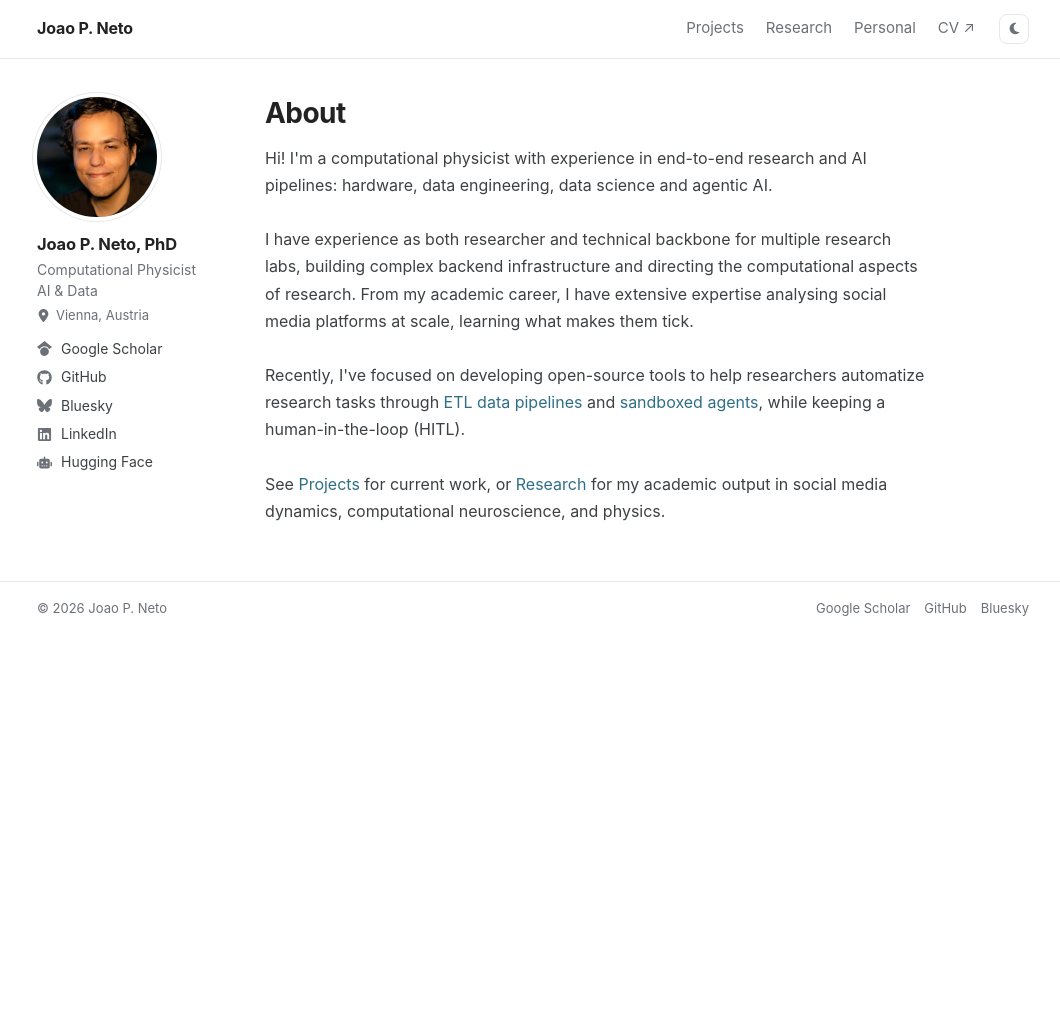
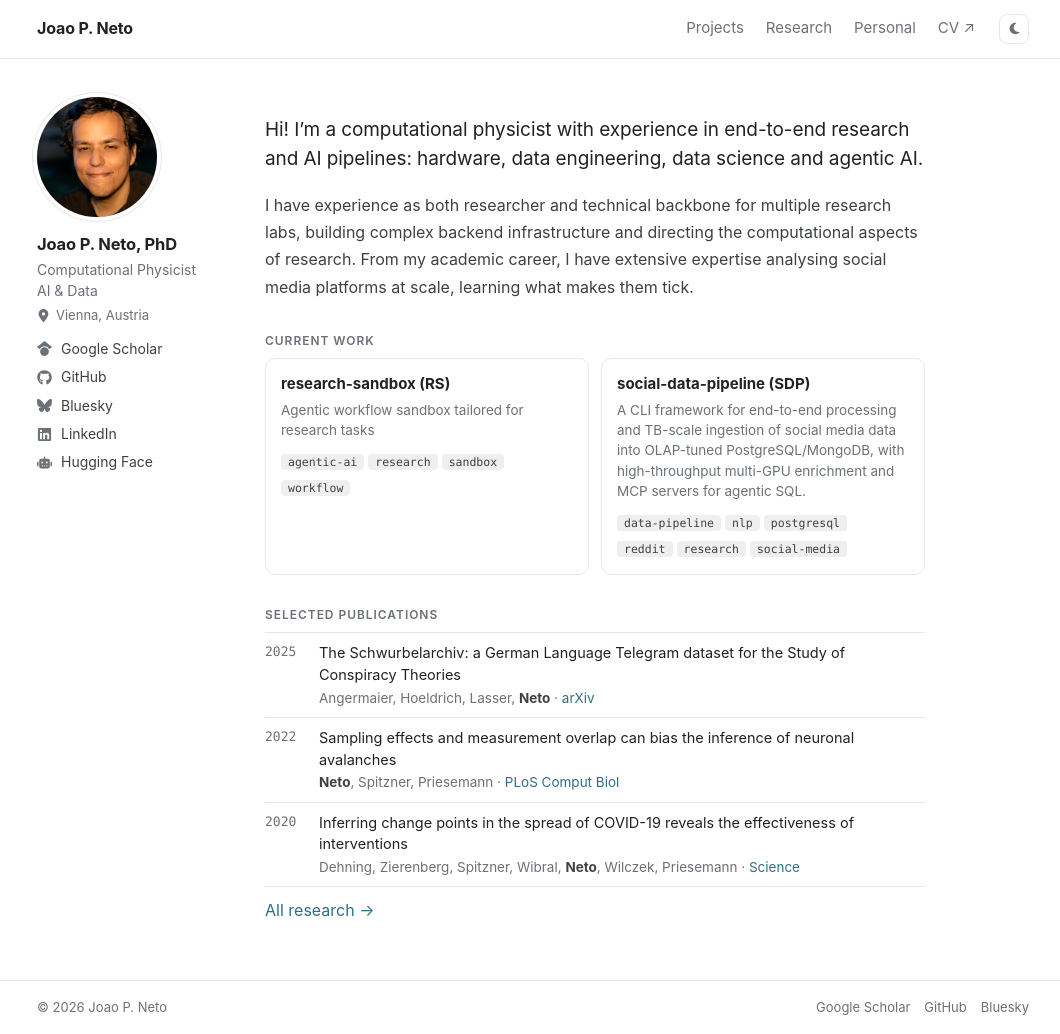
Before and after one commit to joaopn/joaopn.github.io, a Jekyll site: the page built from _pages/about.md, in a window 1280 px wide. Shown: the whole page, without its empty margins (107-1167 px from the left). Built offline with Jekyll 4.4.1, drawn with Linux system fonts in a browser that asks for light colours; before the commit the page ends 900 px from its top, so only the background shows below that.

Commit message:
feat: homepage with Current work cards and selected publications
The About text keeps its first two paragraphs verbatim (the project cards
now cover the other two). Current work reads the featured projects from
_data/projects.yml; Selected publications reads selected: true entries
from _data/publications.yml.

```diff
--- a/_layouts/page.html
+++ b/_layouts/page.html
@@ -1,7 +1,7 @@
 ---
 layout: default
 ---
-<div class="wrap cols">
+<div class="wrap cols{% if page.home %} home{% endif %}">
   {% include sidebar.html %}
   <div class="content{% if page.wide %} content-wide{% endif %}">
     {%- unless page.hide_title %}
--- a/_pages/about.md
+++ b/_pages/about.md
@@ -2,22 +2,27 @@
 permalink: /
 title: "About"
 excerpt: "About"
+hide_title: true
+home: true
 redirect_from:
   - /about/
   - /about.html
 ---
+Hi! I'm a computational physicist with experience in end-to-end research and AI pipelines: hardware, data engineering, data science and agentic AI.
 
-<div class="textbox textbox--static">
-<p style='text-align: left; margin: 0;'>
-Hi! I'm a computational physicist with experience in end-to-end research and AI pipelines: hardware, data engineering, data science and agentic AI.
-<br />
-<br />
 I have experience as both researcher and technical backbone for multiple research labs, building complex backend infrastructure and directing the computational aspects of research. From my academic career, I have extensive expertise analysing social media platforms at scale, learning what makes them tick.
-<br />
-<br />
-Recently, I've focused on developing open-source tools to help researchers automatize research tasks through <a href='/projects/sdp/'>ETL data pipelines</a> and <a href='/projects/agentic-dev-sandbox/'>sandboxed agents</a>, while keeping a human-in-the-loop (HITL).
-<br />
-<br />
-See <a href='/projects/'>Projects</a> for current work, or <a href='/research/'>Research</a> for my academic output in social media dynamics, computational neuroscience, and physics.
-</p>
+
+<div class="sec">Current work</div>
+<div class="pcards">
+{%- for p in site.data.projects.featured %}
+  <div class="pc">{% if p.docs %}<a class="go" href="{{ p.docs }}">docs →</a>{% endif %}<a class="stretch" href="https://github.com/{{ p.repo }}"><b>{{ p.name }}</b></a><div class="x">{{ p.description }}</div><div>{% for t in p.topics %}<span class="chip">{{ t }}</span>{% endfor %}</div></div>
+{%- endfor %}
 </div>
+
+<div class="sec">Selected publications</div>
+<div class="pubs">
+{%- assign selected = site.data.publications | where: "selected", true -%}
+{%- for p in selected %}{% include pub.html pub=p show_year=true %}{% endfor %}
+</div>
+
+<p class="more"><a href="{{ '/research/' | relative_url }}">All research →</a></p>
```
